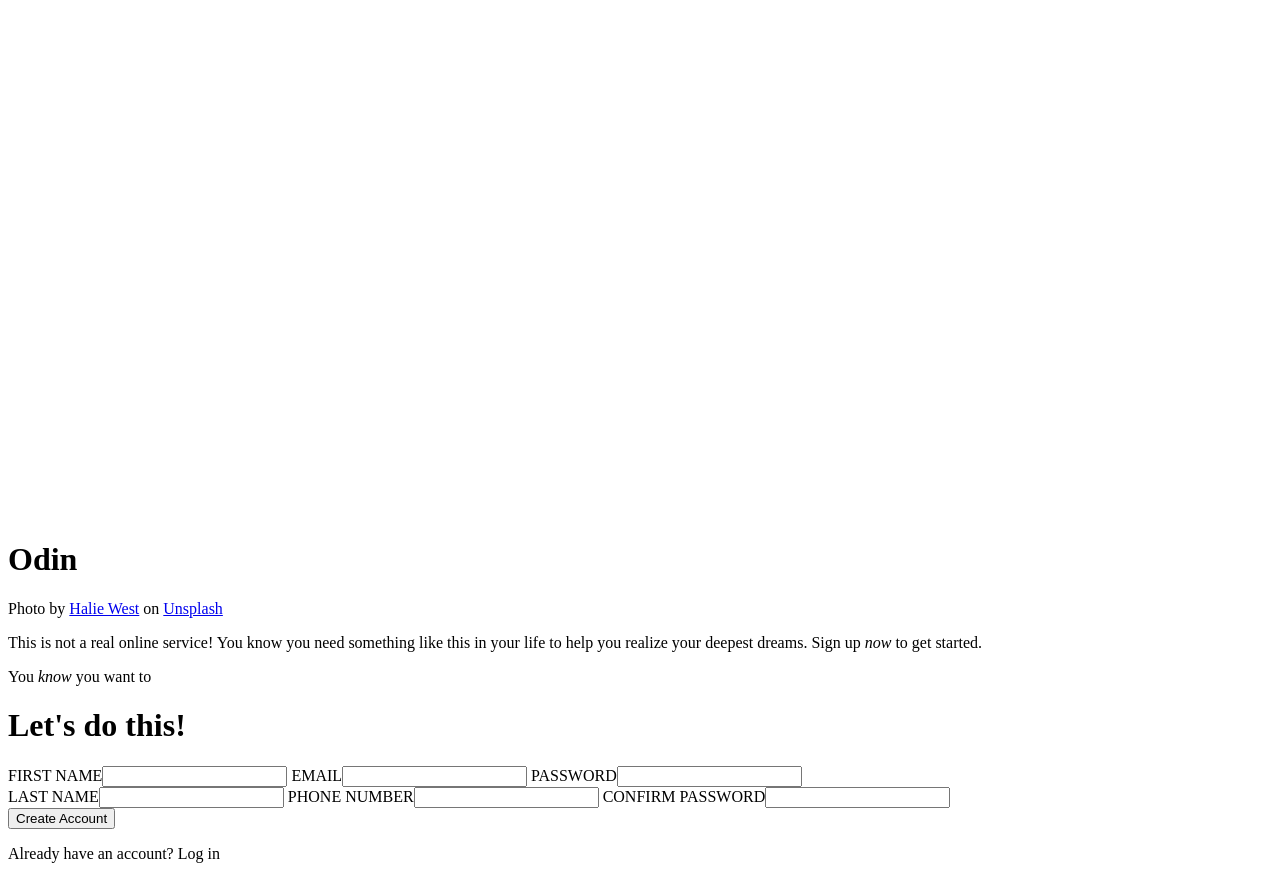
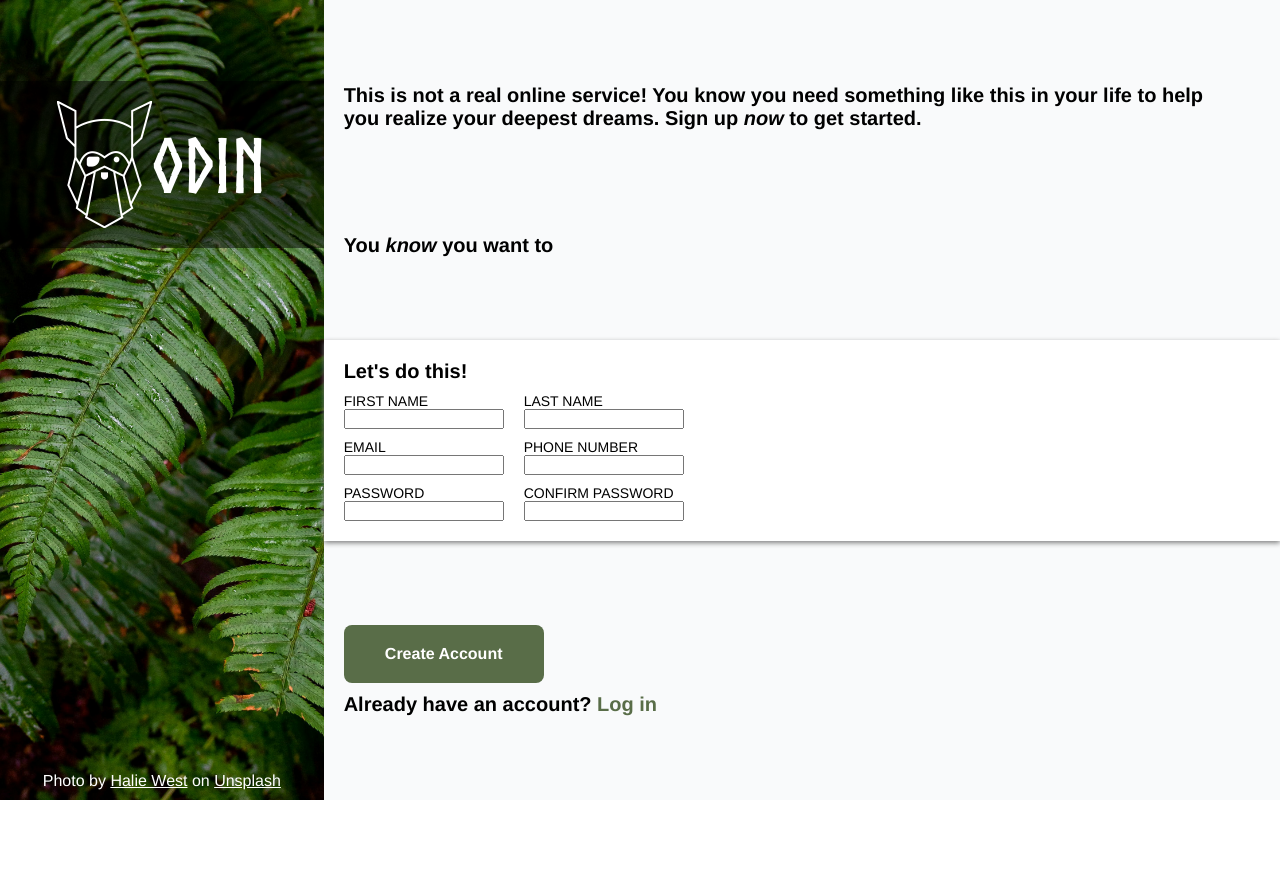
Before and after one commit to JE-Richards/odin-sign-up-form, a plain HTML site: page index.html in a window 1280 px wide. After the commit the page ends 800 px from the top, so only its background shows below. Drawn offline with Linux system fonts and the light colour scheme.

Commit message:
Add page layout styling
Updated the CSS stylesheet to provide the overall look of the page.
Aside from styling the labels, no form styling has been applied yet.
This will be implemented in the following commit.

To make the form layout styling more straightforward, modified the html
to separate out the input and labels for the form. Previously, the input
had been nested inside of the label. This made repositioning the label,
and creating the layout for the form, trickier. Separating these out and
forcing them to be block elements simplified this process.

```diff
--- a/index.html
+++ b/index.html
@@ -10,7 +10,7 @@
     <div class="page">
         <div class="background">
             <div class="logo-back">
-                <img src="./images/odin-lined.png" alt="odin logo lineart">
+                <img id="odin-logo" src="./images/odin-lined.png" alt="odin logo lineart">
                 <h1 class="norse">Odin</h1>
             </div>
             <p class="credit">Photo by <a href="https://unsplash.com/@haliewestphoto?utm_content=creditCopyText&utm_medium=referral&utm_source=unsplash">Halie West</a> on <a href="https://unsplash.com/photos/green-leaf-plant-in-close-up-photography-25xggax4bSA?utm_content=creditCopyText&utm_medium=referral&utm_source=unsplash">Unsplash</a></p>
@@ -23,37 +23,45 @@
                     <h1>Let's do this!</h1>
                     <div class="form-columns">
                         <div class="col-one">
-                            <label for="first-name">
-                                FIRST NAME<input type="text" id="first-name" name="first_name">
-                            </label>
+                            <div>
+                                <label for="first-name">FIRST NAME</label>
+                                <input type="text" id="first-name" name="first_name">
+                            </div>
 
-                            <label for="email">
-                                EMAIL<input type="email" id="email" name="user_email">
-                            </label>
+                            <div>
+                                <label for="email">EMAIL</label>
+                                <input type="email" id="email" name="user_email">
+                            </div>
 
-                            <label for="password">
-                                PASSWORD<input type="password" id="password" name="user_password">
-                            </label>
+                            <div>
+                                <label for="password">PASSWORD</label>
+                                <input type="password" id="password" name="user_password">
+                            </div>
                         </div>
 
                         <div class="col-two">
-                            <label for="last-name">
-                                LAST NAME<input type="text" id="last-name" name="last_name">
-                            </label>
+                            <div>
+                                <label for="last-name">LAST NAME</label>
+                                <input type="text" id="last-name" name="last_name">
+                            </div>
 
-                            <label for="phone-number">
-                                PHONE NUMBER<input type="number" id="phone-number" name="phone_number">
-                            </label>
+                            <div>
+                                <label for="phone-number">PHONE NUMBER</label>
+                                <input type="number" id="phone-number" name="phone_number">
+                            </div>
 
-                            <label for="confirm-password">
-                                CONFIRM PASSWORD<input type="password" id="confirm-password" name="user_confirm_password">
-                            </label>
+                            <div>
+                                <label for="confirm-password">CONFIRM PASSWORD</label>
+                                <input type="password" id="confirm-password" name="user_confirm_password">
+                            </div>
                         </div>
                     </div>
                 </form>
             </div>
-            <button>Create Account</button>
-            <p>Already have an account? <a class="log-in">Log in</a></p>
+            <div class="submit-or-log-in">
+                <button type="submit">Create Account</button>
+                <p>Already have an account? <a>Log in</a></p>
+            </div>
         </div>
     </div>
 </body>
--- a/style.css
+++ b/style.css
@@ -0,0 +1,139 @@
+/* FONTS */
+@font-face {
+    font-family: 'norsebold';
+    src: url('./fonts/norse-bold/norse-bold-webfont.woff2') format('woff2'),
+         url('./fonts/norse-bold/norse-bold-webfont.woff') format('woff');
+    font-weight: normal;
+    font-style: normal;
+
+}
+
+/* PAGE STYLING */
+* {
+    margin: 0;
+    padding: 0;
+    box-sizing: border-box;
+    font-family: Helvetica, sans-serif;
+}
+
+.page {
+    display:flex;
+    height: 100vh;
+    width: 100%;
+}
+
+/* Styles for the left-hand column of the page */
+.background {
+    background-image: url(./images/halie-west-25xggax4bSA-unsplash.jpg);
+    background-size: cover;
+    background-repeat: no-repeat;
+    background-position: center center;
+    width: 40%;
+    display: flex;
+    flex-direction: column;
+}
+
+.logo-back {
+    display: flex;
+    background-color: rgba(0, 0, 0, 50%);
+    justify-content: center;
+    align-items: center;
+    padding: 20px;
+    margin-top: 25%;
+}
+
+#odin-logo {
+    height: 127px;
+    width: 95px;
+}
+
+.norse {
+    font-family: 'norsebold', sans-serif;
+    color: white;
+    font-size: 75px;
+}
+
+.credit {
+    color: white;
+    margin-top: auto;
+    align-self: center;
+    justify-content: center;
+    margin-bottom: 10px;
+}
+
+.credit a {
+    color: white;
+}
+
+/* Styles for the right-hand column of the page */
+.sign-up-section {
+    display: flex;
+    flex-direction: column;
+    background-color: #F9FAFB;
+    justify-content: space-evenly;
+}
+
+.sign-up-section >  p {
+    font-weight: 700;
+    margin: 20px 50px 20px 20px;
+    font-size: 20px;
+}
+
+.form {
+    background-color: white;
+    box-shadow: 0 2px 5px grey;
+    padding: 20px;
+}
+
+input, label {
+    display: block;
+    font-size: 14px;
+}
+
+form > h1 {
+    font-size: 20px;
+}
+
+.form-columns {
+    display: flex;
+    gap: 20px;
+}
+
+.col-one, .col-two {
+    display: flex;
+    flex-direction: column;
+    gap: 10px;
+    margin-top: 10px;
+}
+
+button {
+    border: none;
+    border-radius: 8px;
+    background-color: #596D48;
+    color: white;
+    text-align: center;
+    font-weight: 700;
+    font-size: 16px;
+    height: 150px;
+    width: 200px;
+    padding: 20px 32px;
+    flex-wrap: nowrap;
+    text-wrap: nowrap;
+    flex: 0;
+}
+
+.submit-or-log-in {
+    display: flex;
+    flex-direction: column;
+    gap: 10px;
+    margin: 20px;
+}
+
+.submit-or-log-in >  p {
+    font-weight: 700;
+    font-size: 20px;
+}
+
+.submit-or-log-in > p > a {
+    color: #596D48;
+}
```
